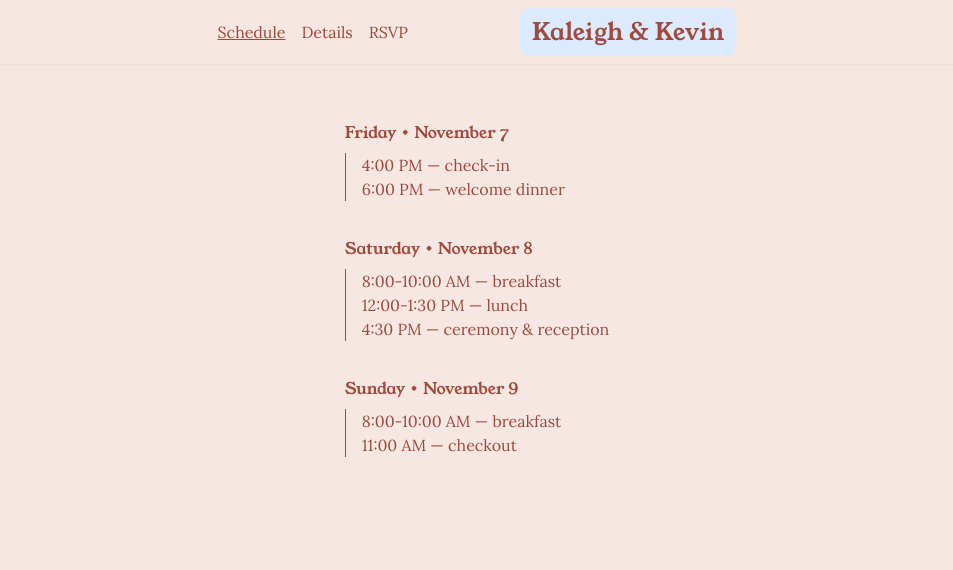
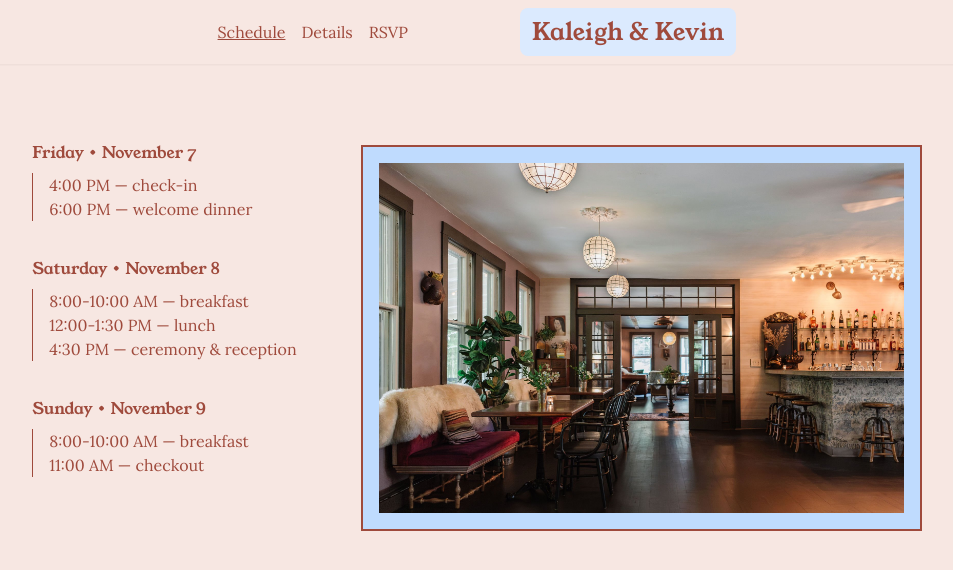
Before and after one commit to kevingill55/wedding-site, a React (Create React App) app: page /schedule in a window 1280 px wide. Shown: the top 570 px of the page, without its empty margins (163-1116 px from the left). Built offline with nearby package versions, Linux system fonts and the light colour scheme; no server answers.

Commit message:
Minor touchups. New foxfire image on schedule page

```diff
--- a/src/components/Nav.js
+++ b/src/components/Nav.js
@@ -5,8 +5,8 @@ import { useNavigate, useMatch } from "react-router-dom";
 export const NavV2 = ({ titleRef, subtitleRef, menuRef }) => {
   const navigate = useNavigate();
   return (
-    <div className="max-w-[1000px] h-2/3 flex items-end sm:justify-center w-full text-[#9F4A3C]">
-      <div className="flex sm:gap-28 w-full justify-between sm:justify-end px-[48px] items-center py-4 sm:h-full">
+    <div className="max-w-[1000px] h-1/3 sm:h-2/3 flex items-end sm:justify-center w-full text-[#9F4A3C]">
+      <div className="flex sm:gap-28 w-full gap-20 justify-end px-[48px] items-center py-4 sm:h-full">
         <div
           className="text-[#9F4A3C] flex justify-center flex-col items-center gap-1"
           ref={menuRef}
--- a/src/pages/Details.js
+++ b/src/pages/Details.js
@@ -6,7 +6,7 @@ export const Details = () => {
   return (
     <div className="w-full flex flex-col items-center gap-10">
       <BasicNav />
-      <div className="text-primary sm:mt-[125px] mt-[75px] sm:max-w-[750px] w-[85%] mb-12 flex flex-col">
+      <div className="text-primary sm:mt-[145px] mt-[75px] sm:max-w-[750px] w-[85%] mb-12 flex flex-col">
         <div className="pb-1 font-bold  w-fit leading-4 font-temp">
           When and where is the wedding?
         </div>
--- a/src/pages/Home.js
+++ b/src/pages/Home.js
@@ -15,7 +15,7 @@ export const Home = () => {
   const picturesRef = useRef();
   const menuRef = useRef();
   const { state } = useLocation();
-  const skipHomeAnimation = state?.skipHomeAnimation ?? false;
+  const skipHomeAnimation = state?.skipHomeAnimation ?? true;
 
   const defaultTimeline = gsap.timeline({ defaults: { duration: 1.5 } });
 
@@ -51,7 +51,7 @@ export const Home = () => {
   return (
     <div className="w-full h-full flex flex-col items-center sm:justify-start justify-between bg-accent">
       <div
-        className="flex-col sm:pt-20 sm:gap-8 gap-2 sm:flex-row flex"
+        className="flex-col sm:pt-20 sm:gap-8 gap-2 h-full sm:h-fit sm:flex-row flex justify-center items-center"
         ref={picturesRef}
       >
         <div className="border-primary border-2 p-2 sm:p-4 bg-blue-200 w-fit">
@@ -65,7 +65,7 @@ export const Home = () => {
           <img
             src={hammock}
             alt="hammock"
-            className="sm:max-w-xl sm:h-[355px] h-[210px]"
+            className="sm:max-w-xl sm:h-[355px] h-[211px]"
           />
         </div>
       </div>
--- a/src/pages/Schedule.js
+++ b/src/pages/Schedule.js
@@ -1,13 +1,12 @@
 import React from "react";
 import { BasicNav } from "../components/Nav";
-// import hammock from "../images/hammock.jpeg";
-// import kk from "../images/kk.jpeg";
+import fox4 from "../images/fox4.jpeg";
 
 export const Schedule = () => {
   return (
-    <div className="w-full flex flex-col items-center">
+    <div className="w-full flex flex-col h-full items-center">
       <BasicNav />
-      <div className="text-primary sm:mt-[125px] mt-[75px] mb-12 sm:max-w-[900px] w-[85%] flex flex-col sm:flex-row sm:gap-10 items-center justify-center">
+      <div className="h-full text-primary sm:mt-[145px] mt-[75px] mb-12 sm:max-w-[900px] w-[85%] flex flex-col sm:flex-row sm:gap-16 items-center sm:items-start justify-between sm:justify-center">
         <div className="mb-6 flex flex-col">
           <div className="pb-1 font-temp w-fit leading-4">
             Friday • November 7
@@ -32,14 +31,15 @@ export const Schedule = () => {
             <div>11:00 AM — checkout</div>
           </div>
         </div>
-        {/* <div className="flex flex-col gap-4 sm:w-1/2  ">
-          <div className="bg-primary p-3 flex justify-center">
-            <img src={hammock} alt="hammock" />
+        <div>
+          <div className="border-primary border-2 p-2 sm:p-4 bg-blue-200 w-fit">
+            <img
+              src={fox4}
+              alt="fire4"
+              className="sm:max-w-xl sm:h-[350px] h-[215px]"
+            />
           </div>
-          <div className="bg-primary p-3 flex justify-center">
-            <img src={kk} alt="kk" />
-          </div>
-        </div> */}
+        </div>
       </div>
     </div>
   );
```
Also changed, not shown: src/images/fox4.jpeg (added).
